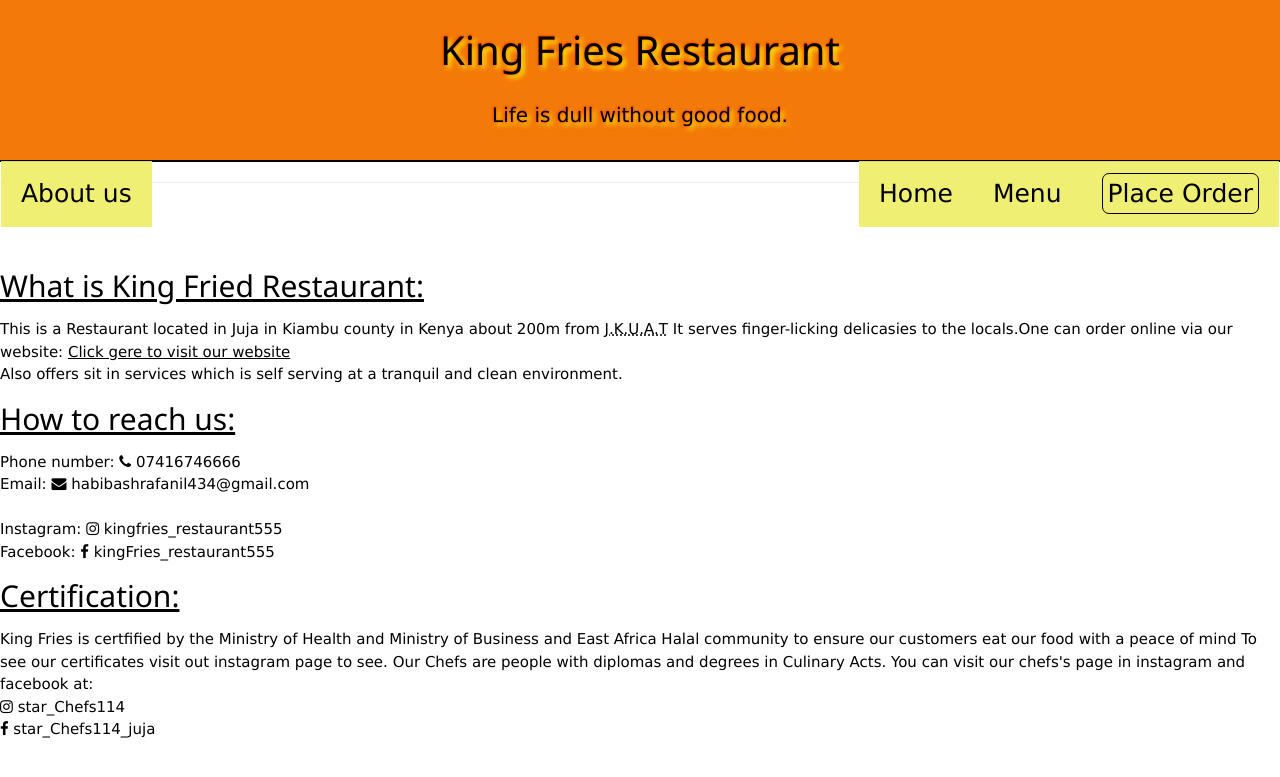
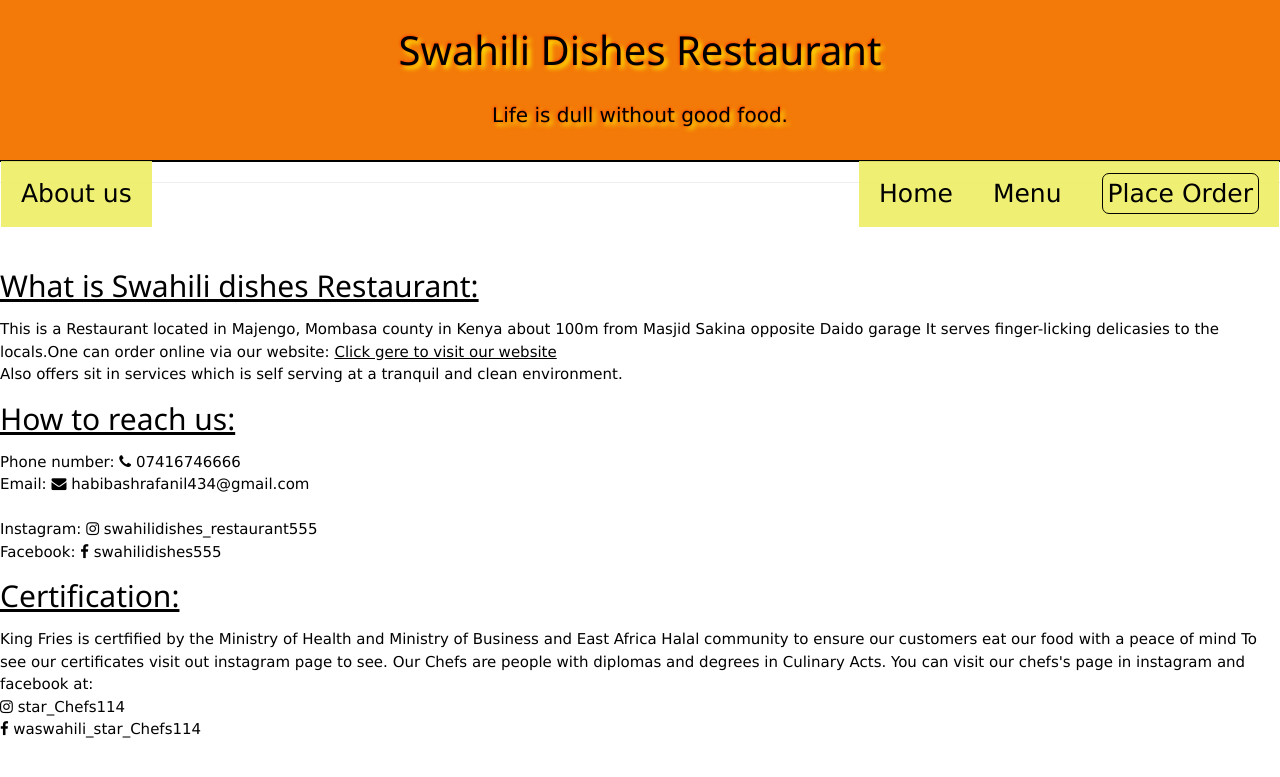
Before and after one commit to Habib-Ashraf-Hassan/Swahilidishes-Restaurant, a PHP site: page /about.html in a window 1280 px wide. Shown: the top 777 px of the page. Run offline with PHP 8.4, Linux system fonts and the light colour scheme.

Commit message:
Renamed restaurant to swahili dishes

```diff
--- a/about.html
+++ b/about.html
@@ -18,7 +18,7 @@
 <body>
     <div class="header">
 
-        <h1>King Fries Restaurant</h1>
+        <h1>Swahili Dishes Restaurant</h1>
 
         <p>Life is dull without good food.</p>
 
@@ -34,8 +34,8 @@
     <div class="content" id="content-aboutUs">
         <p><br>
             <br>
-            <span class="sub-heading"><h2 style="text-decoration:underline"><insert>What is King Fried Restaurant:</insert></h2></span>
-            This is a Restaurant located in Juja in Kiambu county in Kenya about 200m from <abbr title="Jomo Kenyatta University Of Agriculture and Technology">J.K.U.A.T</abbr>
+            <span class="sub-heading"><h2 style="text-decoration:underline"><insert>What is Swahili dishes Restaurant:</insert></h2></span>
+            This is a Restaurant located in Majengo, Mombasa county in Kenya about 100m from Masjid Sakina opposite Daido garage
             It serves finger-licking delicasies to the locals.One can order online via our website: <a href="home.html">Click gere to visit our website</a><br>
             Also offers sit in services which is self serving at a tranquil and clean environment.
 
@@ -44,8 +44,8 @@
             Email: <i class="fa fa-envelope"></i> habibashrafanil434@gmail.com<br>
             <br>
 
-            Instagram: <i class="fa fa-instagram"></i> kingfries_restaurant555<br>
-            Facebook: <i class="fa fa-facebook"></i> kingFries_restaurant555
+            Instagram: <i class="fa fa-instagram"></i> swahilidishes_restaurant555<br>
+            Facebook: <i class="fa fa-facebook"></i> swahilidishes555
 
             <span class="sub-heading"><h2 style="text-decoration:underline"><insert>Certification:</insert></h2></span>
             King Fries is certfified by the Ministry of Health and Ministry of Business and East Africa Halal community to ensure our customers eat our food with a peace of mind
@@ -53,7 +53,7 @@
             Our Chefs are people with diplomas and degrees in Culinary Acts.
             You can visit our chefs's page in instagram and facebook at:<br>
             <i class="fa fa-instagram"></i> star_Chefs114<br>
-            <i class="fa fa-facebook"></i> star_Chefs114_juja
+            <i class="fa fa-facebook"></i> waswahili_star_Chefs114
 
 
 
--- a/home.html
+++ b/home.html
@@ -27,7 +27,7 @@
 <body>
     <div class="header">
 
-        <h1>King Fries Restaurant</h1>
+        <h1>Swahili Dishes Restaurant</h1>
 
         <p>Life is dull without good food.</p>
 
--- a/login.php
+++ b/login.php
@@ -44,7 +44,7 @@ if (isset($_POST['username']) && isset($_POST['password'])) {
 <body>
     <div class="header">
 
-        <h1>King Fries Restaurant</h1>
+        <h1>Swahili Dishes Restaurant</h1>
 
         <p>Admin Log in Page</p>
 
--- a/menu.html
+++ b/menu.html
@@ -18,7 +18,7 @@
 <body>
     <div class="header">
 
-        <h1>King Fries Restaurant</h1>
+        <h1>Swahili Dishes Restaurant</h1>
 
         <p>Life is dull without good food.</p>
 
--- a/order.html
+++ b/order.html
@@ -20,7 +20,7 @@
 <body>
     <div class="header">
 
-        <h1>King Fries Restaurant</h1>
+        <h1>Swahili Dishes Restaurant</h1>
 
         <p>Life is dull without good food.</p>
 
--- a/orders.php
+++ b/orders.php
@@ -68,7 +68,7 @@ $result = $conn->query($sql);
 <body>
     <div class="header">
 
-        <h1>King Fries Restaurant</h1>
+        <h1>Swahili Dishes Restaurant</h1>
 
         <p>Customers' Order details</p>
 
```
